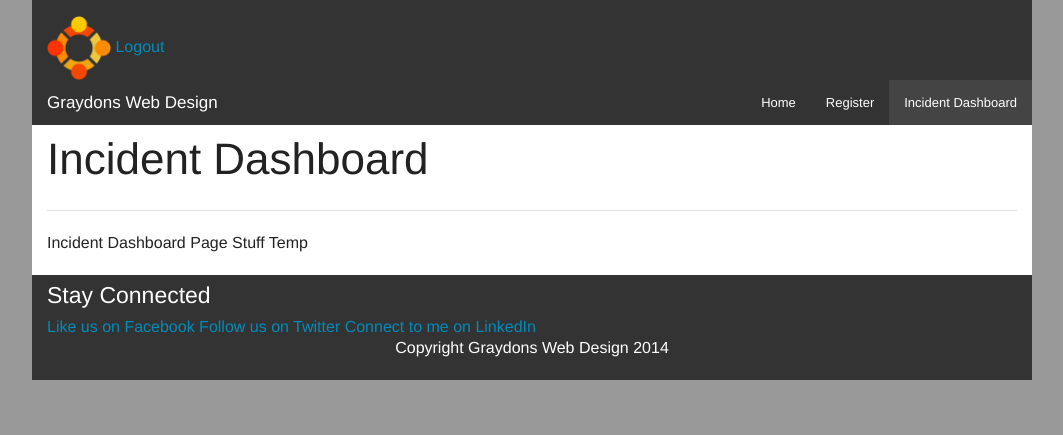
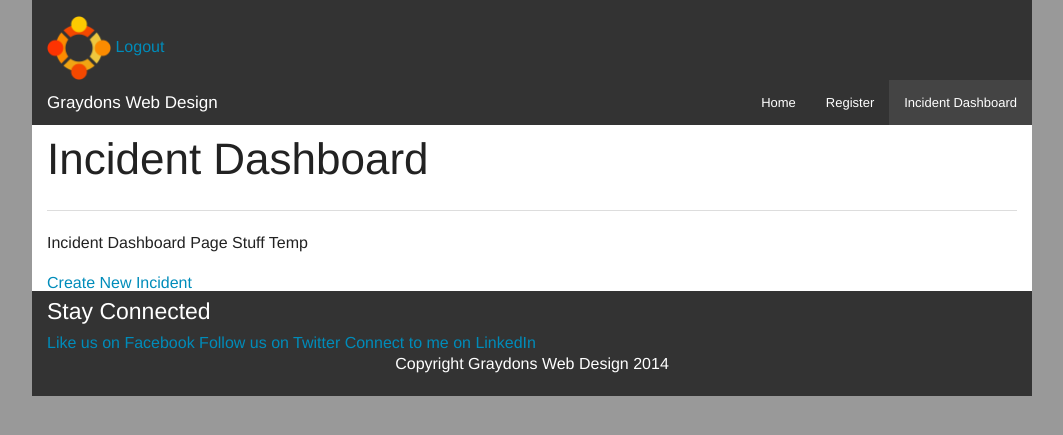
Before and after one commit to graydon-armstrong/Assignment4_FinalProject, a PHP site: page /incident_dashboard.php in a window 1280 px wide. Shown: the top 435 px of the page, without its empty margins (108-1171 px from the left). Run offline with PHP 8.4, Linux system fonts and the light colour scheme; the visitor is signed in with stand-in values (Sample User, id 1).

Commit message:
Incident Dashboard add link to create a new one

```diff
--- a/incident_dashboard.php
+++ b/incident_dashboard.php
@@ -28,6 +28,7 @@ File Description: The home page for the website. Has the tag and mission stateme
 			<div id="content">
 				<div class="large-12 columns">
 					<p>Incident Dashboard Page Stuff Temp</p>
+					<a href="add_incident.php">Create New Incident</a>
 				</div>
 			</div>
 		</div>
```
